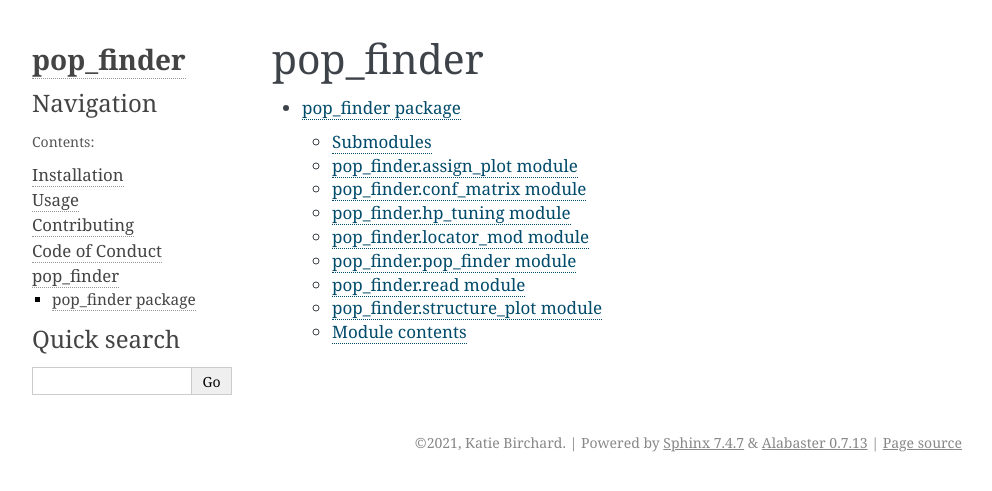
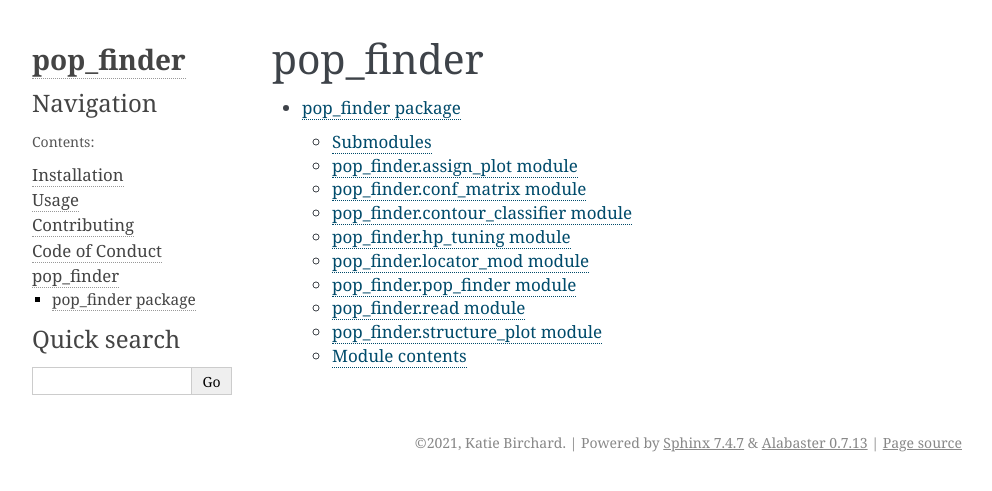
Before and after one commit to katieb1/pop_finder, a Sphinx documentation site: the page built from docs/source/modules.rst, in a window 1280 px wide. Shown: the top 491 px of the page, without its empty margins (148-1140 px from the left). Built offline with Sphinx 7.4.7, drawn with Linux system fonts in a browser that asks for light colours.

Commit message:
Built new docs to encorporate contour classifier function

```diff
--- a/docs/source/pop_finder.rst
+++ b/docs/source/pop_finder.rst
@@ -16,6 +16,14 @@ pop\_finder.conf\_matrix module
 -------------------------------
 
 .. automodule:: pop_finder.conf_matrix
+   :members:
+   :undoc-members:
+   :show-inheritance:
+
+pop\_finder.contour\_classifier module
+--------------------------------------
+
+.. automodule:: pop_finder.contour_classifier
    :members:
    :undoc-members:
    :show-inheritance:
```
Also changed, not shown: 12 other files.
